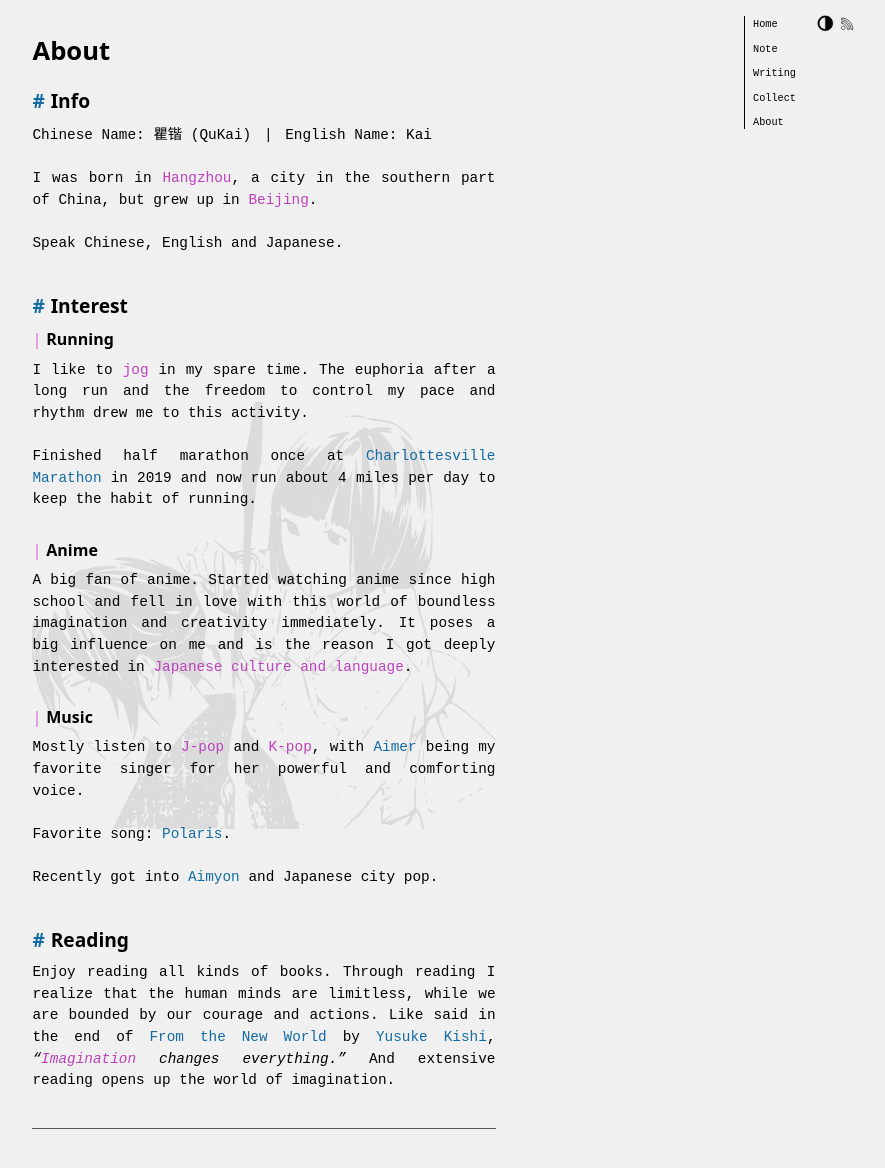
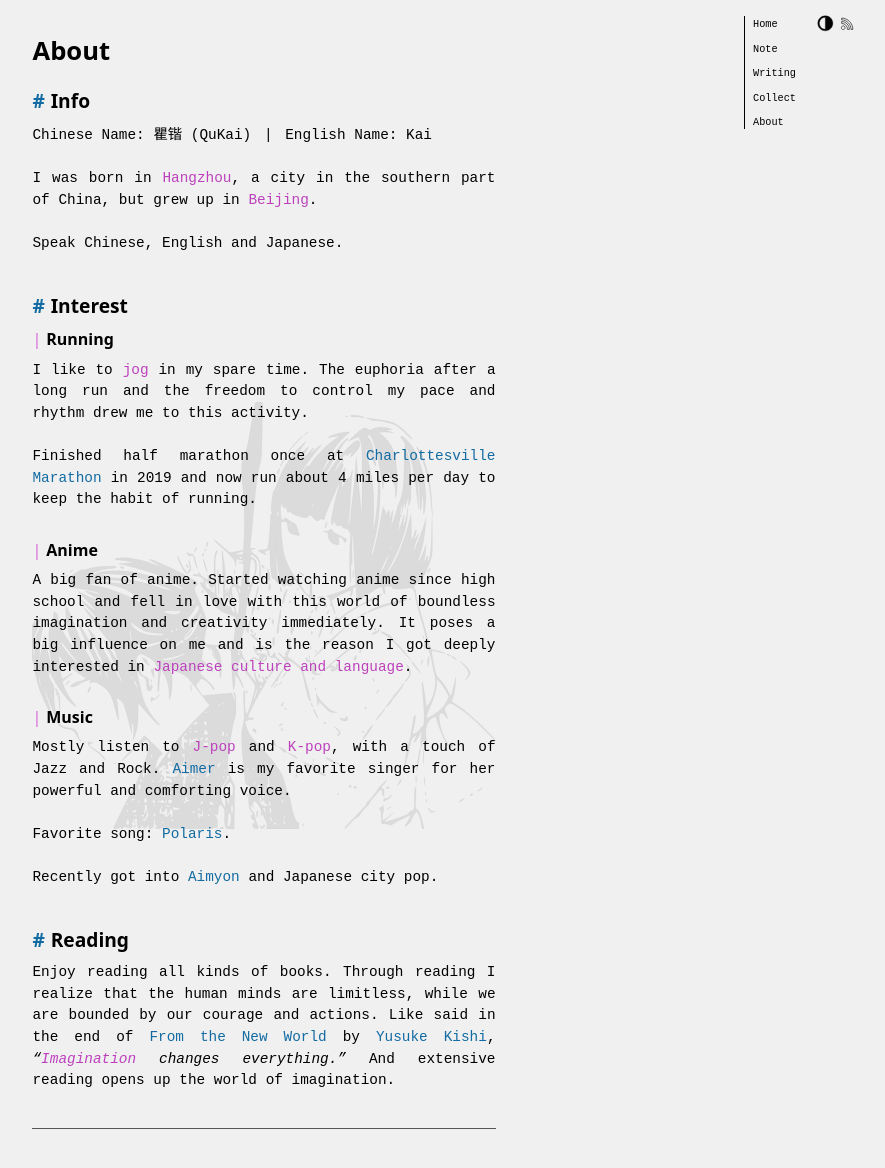
Before and after one commit to faithk7/faithk7.github.io, a Jekyll site: the page built from about.html, in a window 1280 px wide. Shown: the top 1168 px of the page, without its empty margins (376-1261 px from the left). Built offline with Jekyll 4.4.1, drawn with Linux system fonts in a browser that asks for light colours.

Commit message:
update various content

```diff
--- a/_data/collect/mv.json
+++ b/_data/collect/mv.json
@@ -26,6 +26,10 @@
     {
         "title": "Somehwere Only We Know - Keane",
         "url": "https://www.youtube.com/embed/Oextk-If8HQ?si=AD16s2VLhh_ocpgF"
+    },
+    {
+        "title": "色彩のブルース - GO-WRAPPIN'",
+        "url": "https://www.youtube.com/embed/VNiKaRzDFMA?si=skBAIpTG-1Mg0deB"
     },
     {
         "title": "ハルノヒ - あいみょん",
--- a/about.html
+++ b/about.html
@@ -50,8 +50,8 @@ description: "Kai Qu's about page"
         <h3 class="o-about-item-subtitle"> Music</h3>
         <p class="o-about-content">
             Mostly listen to <span class="highlight" data-theme="">J-pop</span> and <span class="highlight"
-                data-theme="">K-pop</span>, with <a href="https://jpop.fandom.com/wiki/Aimer" target="_blank"
-                data-theme="">Aimer</a> being my favorite
+                data-theme="">K-pop</span>, with a touch of Jazz and Rock. <a href="https://jpop.fandom.com/wiki/Aimer"
+                target="_blank" data-theme="">Aimer</a> is my favorite
             singer for her powerful and comforting voice.
             <br><br>
             Favorite song: <a href="https://www.youtube.com/watch?v=K1kjy1XLx7I" target="_blank"
```
Also changed, not shown: _notes/2024-12-08_08-34-10.md (added, +5 -0 lines).
